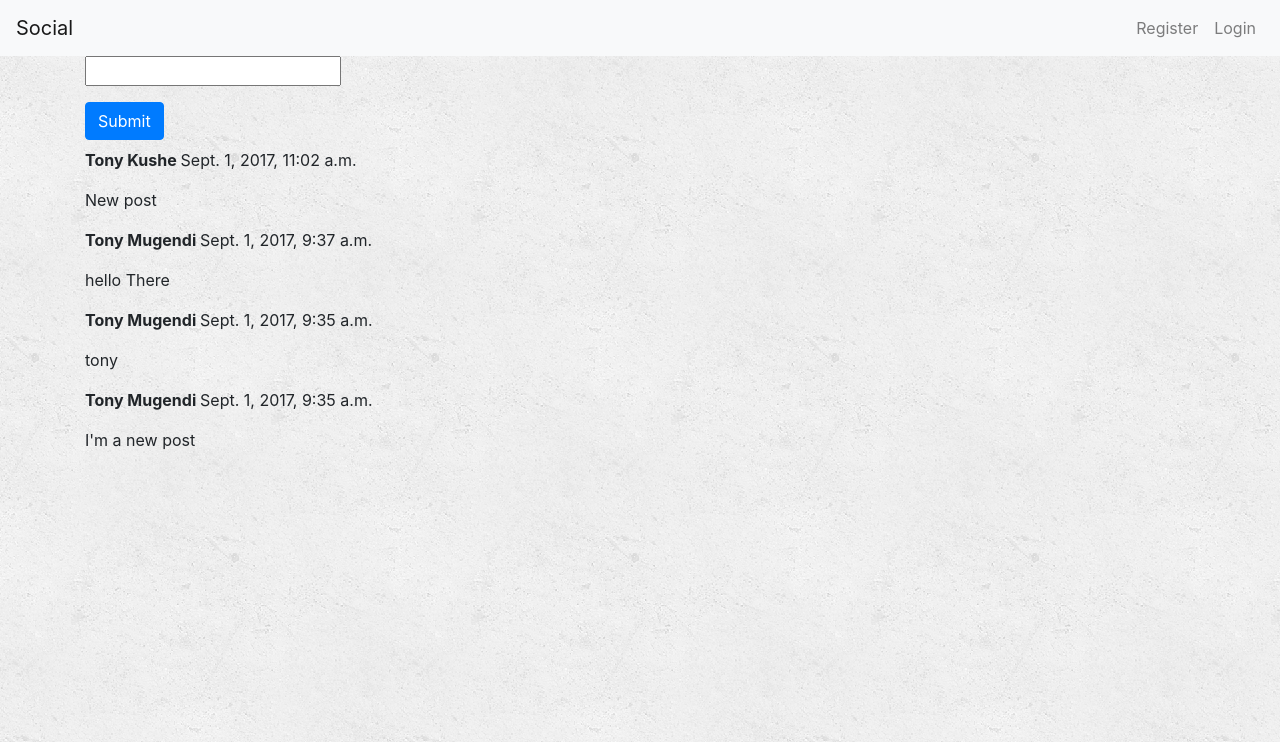
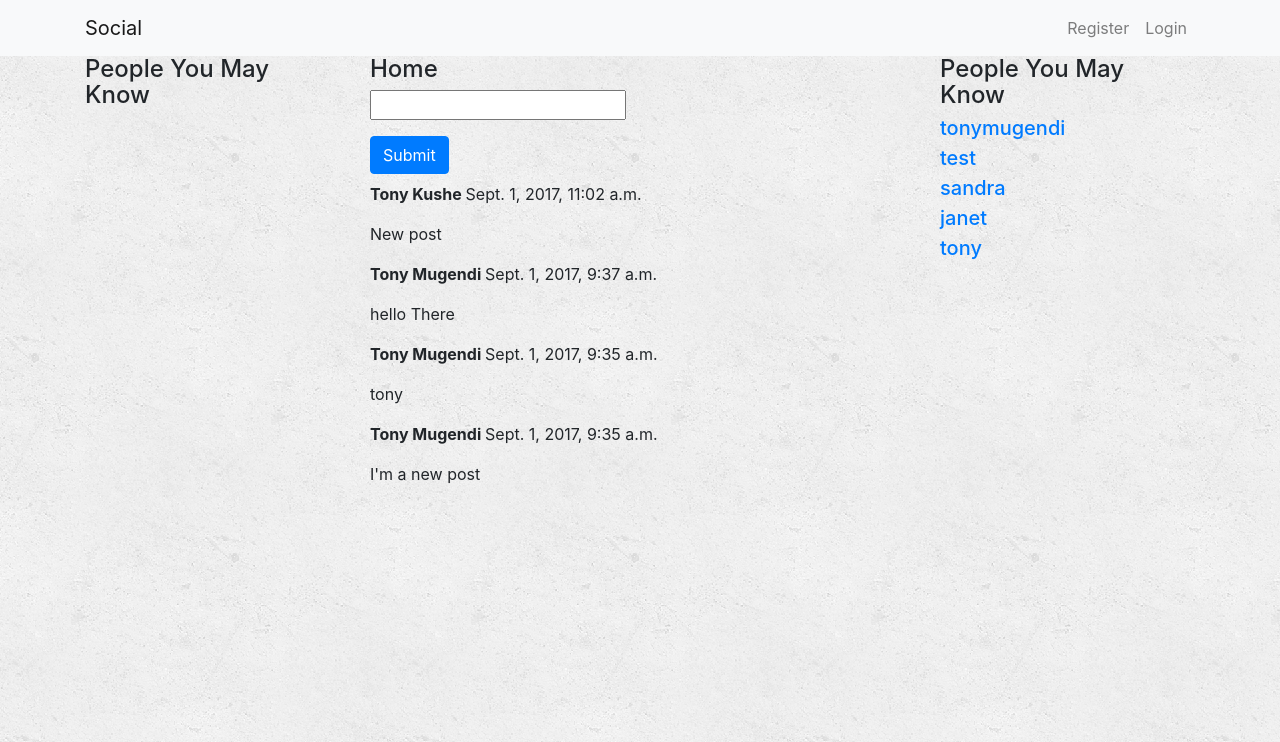
Before and after one commit to Lok3shm/Social-Network-Website, a Django app: page /home/ in a window 1280 px wide. Shown: the top 742 px of the page. Run offline with Django 3.2, Linux system fonts and the light colour scheme; data comes from the database, SQL or seed files in the repository; some libraries are stand-ins or nearby versions.

Commit message:
Added suggested friends

```diff
--- a/home/templates/home/home.html
+++ b/home/templates/home/home.html
@@ -5,8 +5,13 @@
 
   	<div class="container">
 	  	<div class="row">
+	  		<div class="col-md-3">
+				<h4>People You May Know</h4>
+
+			</div>
 	  		<div class="col-md-6">
 				<form method="post">
+					<h4>Home</h4>
 				  	{% csrf_token %}
 				  	{{ form.post }}
 				  	<br>
@@ -18,6 +23,15 @@
 					<p>{{ post.post }}</p>
 				{% endfor %}
 			</div>
+			<div class="col-md-3">
+				<h4>People You May Know</h4>
+				{% for user in users %}
+					<a href="{% url 'social:profile_with_pk' pk=user.pk %}">
+						<h5>{{ user.username }}</h5>
+					</a>
+				{% endfor %}
+
+			</div>
 		</div>
   	</div>
 {% endblock %}
--- a/home/views.py
+++ b/home/views.py
@@ -1,5 +1,6 @@
 from django.views.generic import TemplateView
 from django.shortcuts import render, redirect
+from django.contrib.auth.models import User
 from home.forms import *
 from home.models import *
 
@@ -9,8 +10,9 @@ class HomeView(TemplateView):
 	def get(self, request):
 		form = HomeForm()
 		posts = Post.objects.all().order_by('-created')
+		users = User.objects.exclude(id=request.user.id)
 
-		args = {'form': form, 'posts': posts}
+		args = {'form': form, 'posts': posts, 'users': users}
 		return render(request, self.template_name, args)
 
 	def post(self, request):
--- a/social/templates/social/base.html
+++ b/social/templates/social/base.html
@@ -15,6 +15,7 @@
   </head>
   <body>
     <nav class="navbar navbar-expand-lg navbar-light bg-light">
+      <div class="container">
       <a class="navbar-brand" href="{% url 'home:home' %}">Social</a>
       <button class="navbar-toggler" type="button" data-toggle="collapse" data-target="#navbarSupportedContent" aria-controls="navbarSupportedContent" aria-expanded="false" aria-label="Toggle navigation">
         <span class="navbar-toggler-icon"></span>
@@ -46,6 +47,7 @@
           </li>
         </ul>
         {% endif %}
+      </div>
       </div>
     </nav>
 
--- a/social/templates/social/profile.html
+++ b/social/templates/social/profile.html
@@ -18,7 +18,9 @@
 				<p> City     :  {{ user.userprofile.city }}</p>
 				<p> Website  :  {{ user.userprofile.website }}</p>
 				<p> Phone    :  {{ user.userprofile.phone }}</p>
+				{% if user.userprofile.image %}
 				<img src="{{ user.userprofile.image.url }}" class="img-fluid" alt="Responsive image" width="240" height="260">
+				{% endif %}
 			</div>
 
 			<div class="col-md-6">
--- a/social/urls.py
+++ b/social/urls.py
@@ -12,6 +12,7 @@ urlpatterns = [
     url(r'logout/$', logout, {'template_name' : 'social/logout.html'}, name='logout'),
     url(r'^register/$', register, name='register'),
     url(r'profile/$', profile, name='profile'),
+    url(r'profile/(?P<pk>\d+)/$', profile, name='profile_with_pk'),
     url(r'profile/edit/$', editprofile, name='edit_profile'),
     url(r'change-password/$', change_password, name='edit_password'),
 
```
Also changed, not shown: social/views.py (+7 -2 lines).
